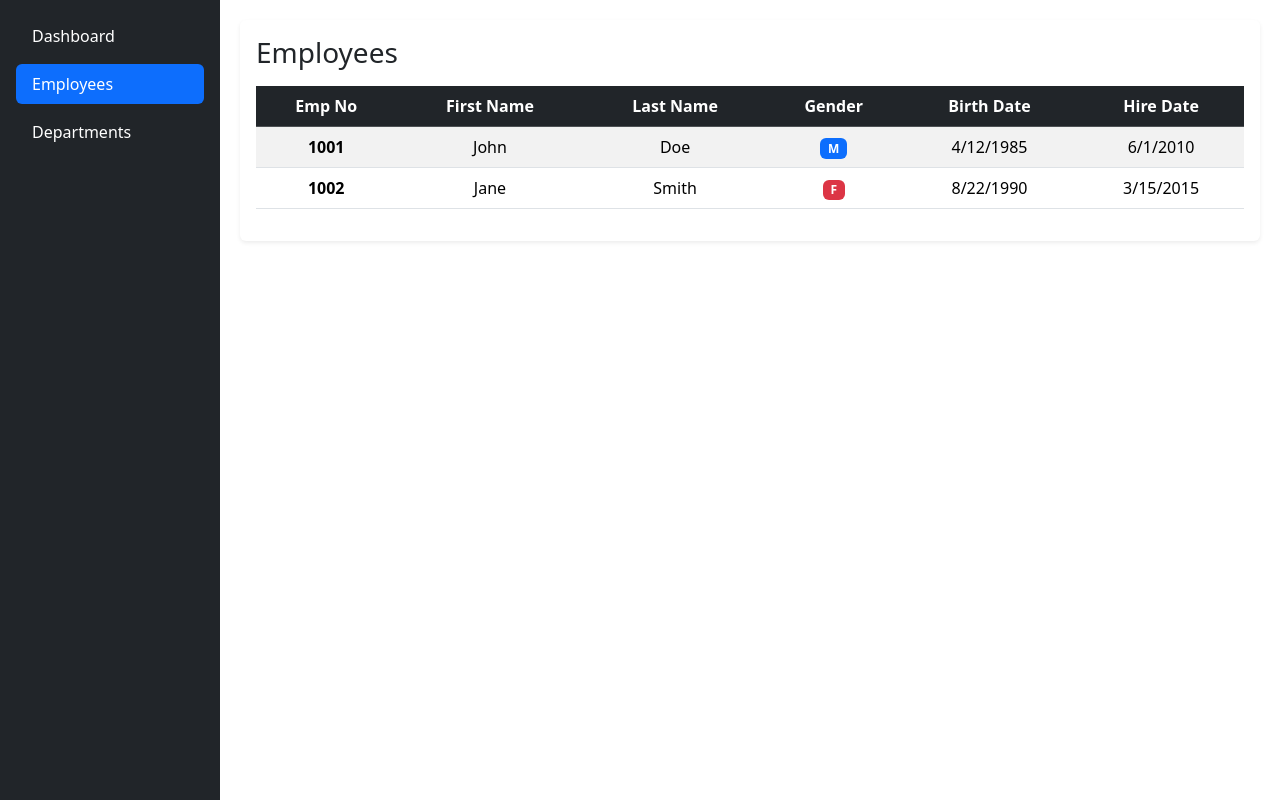
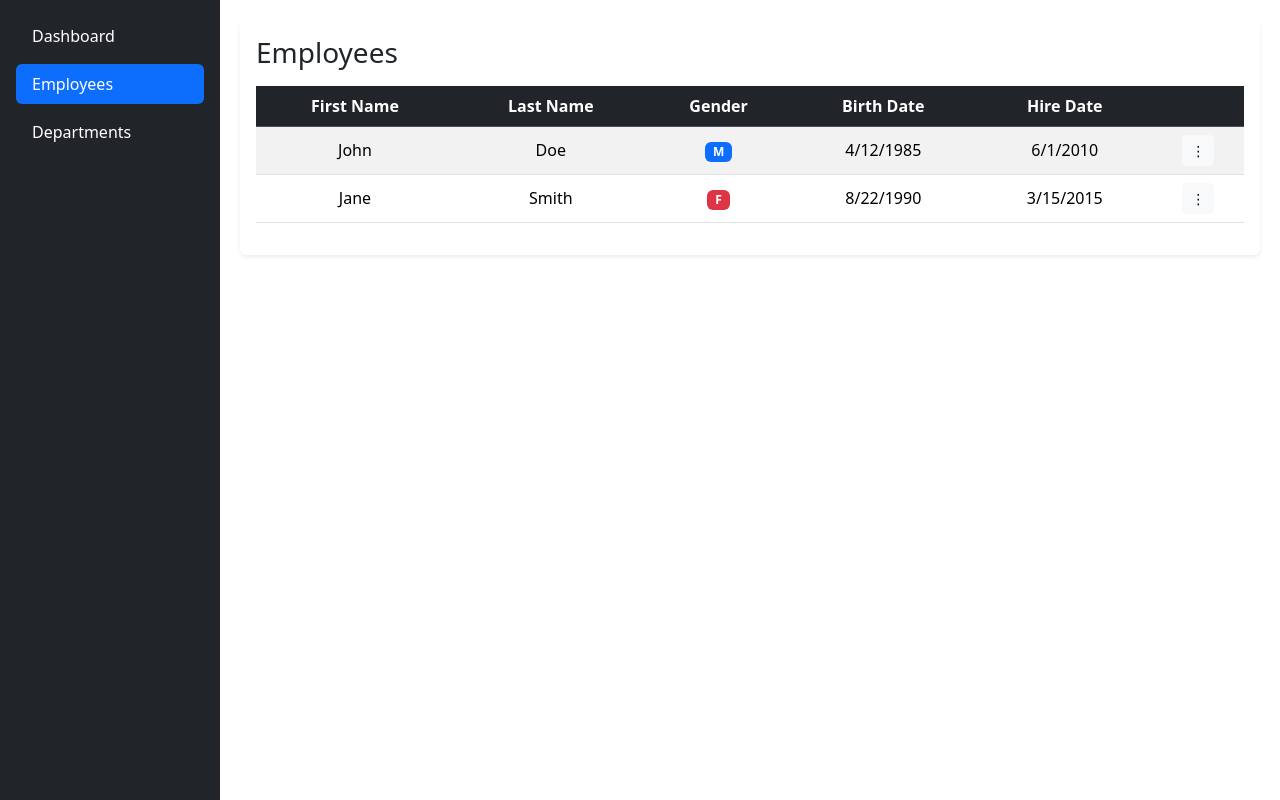
Before and after one commit to emirtz94/employees-management-system, a React app in the folder packages/ems-fe/: page /employees in a window 1280 px wide. Built offline with nearby package versions, Linux system fonts and the light colour scheme.

Commit message:
define action menu with edit and delete actions

```diff
--- a/packages/ems-fe/src/components/Employees/index.tsx
+++ b/packages/ems-fe/src/components/Employees/index.tsx
@@ -1,6 +1,9 @@
-import "./styles.css"; // We'll add custom CSS here
+import { ActionMenu } from "../shared/ActionMenu";
+import { useNavigate } from "react-router-dom";
 
 export const Employees = () => {
+    const navigate = useNavigate();
+
     const employeesData = [
         {
             emp_no: 1001,
@@ -18,40 +21,61 @@ export const Employees = () => {
             birth_date: "1990-08-22",
             hire_date: "2015-03-15",
         },
-        // more employees...
     ];
+
+    const handleOnEditBtnClick = (emp_no: number) => {
+        navigate(`/employees/${emp_no}`)
+    }
+
+    const handleOnDeleteBtnClick = () => {
+
+    }
 
     return (
         <div className="table-responsive shadow-sm rounded bg-white p-3">
             <h3 className="mb-3">Employees</h3>
-            <table className="table table-hover table-striped align-middle text-center fancy-table">
+            <table className="table table-hover table-striped align-middle text-center">
                 <thead className="table-dark">
                     <tr>
-                        <th>Emp No</th>
                         <th>First Name</th>
                         <th>Last Name</th>
                         <th>Gender</th>
                         <th>Birth Date</th>
                         <th>Hire Date</th>
+                        <th></th> {/* Action column */}
                     </tr>
                 </thead>
                 <tbody>
                     {employeesData.map((emp) => (
                         <tr key={emp.emp_no}>
-                            <td className="fw-bold">{emp.emp_no}</td>
                             <td>{emp.first_name}</td>
                             <td>{emp.last_name}</td>
                             <td>
                                 <span
-                                    className={`badge ${
-                                        emp.gender === "M" ? "bg-primary" : "bg-danger"
-                                    }`}
+                                    className={`badge ${emp.gender === "M" ? "bg-primary" : "bg-danger"
+                                        }`}
                                 >
                                     {emp.gender}
                                 </span>
                             </td>
                             <td>{new Date(emp.birth_date).toLocaleDateString()}</td>
                             <td>{new Date(emp.hire_date).toLocaleDateString()}</td>
+                            <td>
+                                {/* Three dots dropdown menu */}
+                                <div className="dropdown">
+                                    <button
+                                        className="btn btn-sm btn-light"
+                                        type="button"
+                                        data-bs-toggle="dropdown"
+                                        aria-expanded="false"
+                                    >
+                                        ⋮
+                                    </button>
+                                    <ActionMenu
+                                        handleOnEdit={() => handleOnEditBtnClick(emp.emp_no)}
+                                        handleOnDelete={handleOnDeleteBtnClick} />
+                                </div>
+                            </td>
                         </tr>
                     ))}
                 </tbody>
--- a/packages/ems-fe/src/components/Employees/styles.css
+++ /dev/null
@@ -1,15 +0,0 @@
-/* Fancy hover effect */
-.fancy-table tbody tr {
-    transition: all 0.3s ease;
-    cursor: pointer;
-}
-
-.fancy-table tbody tr:hover {
-    background: linear-gradient(90deg, #e0f7fa, #b2ebf2);
-    transform: scale(1.02);
-}
-
-/* Subtle alternating row colors (overrides bootstrap stripes slightly) */
-.fancy-table tbody tr:nth-child(even) {
-    background-color: #f9f9f9;
-}
--- /dev/null
+++ b/packages/ems-fe/src/components/shared/ActionMenu/index.tsx
@@ -0,0 +1,24 @@
+import { FC } from "react"
+import { Link } from "react-router-dom"
+
+export interface IActionMenuProperties {
+    handleOnEdit: () => void
+    handleOnDelete: () => void
+}
+export const ActionMenu: FC<IActionMenuProperties> = ({ handleOnEdit, handleOnDelete }) => {
+    return (
+        <ul className="dropdown-menu dropdown-menu-end">
+            <li>
+                <button className="dropdown-item" onClick={handleOnEdit}>
+                    Edit
+                </button>
+            </li>
+            <li>
+                <button className="dropdown-item text-danger" onClick={handleOnDelete}>
+                    Delete
+                </button>
+            </li>
+        </ul>
+    )
+
+}
```
